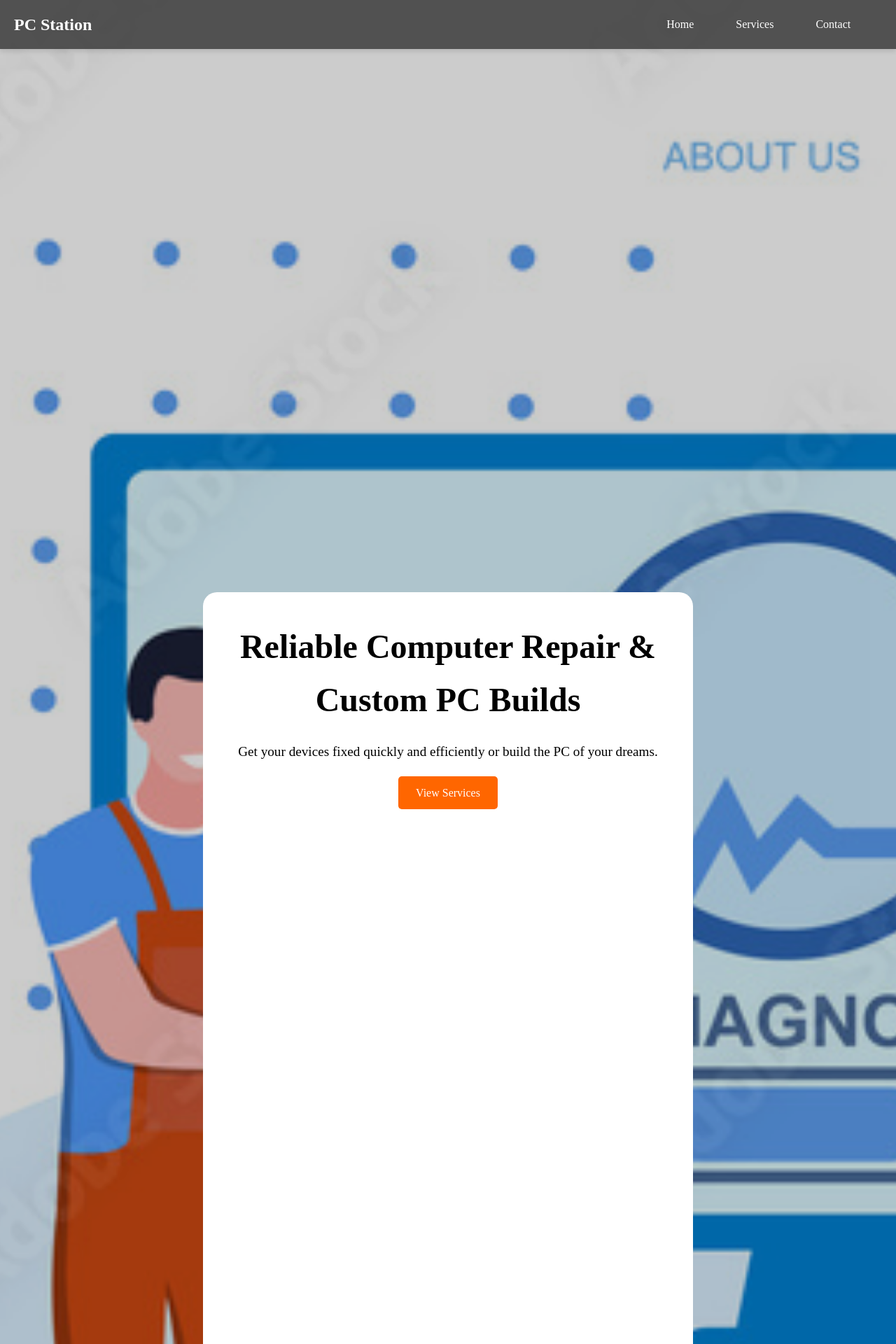
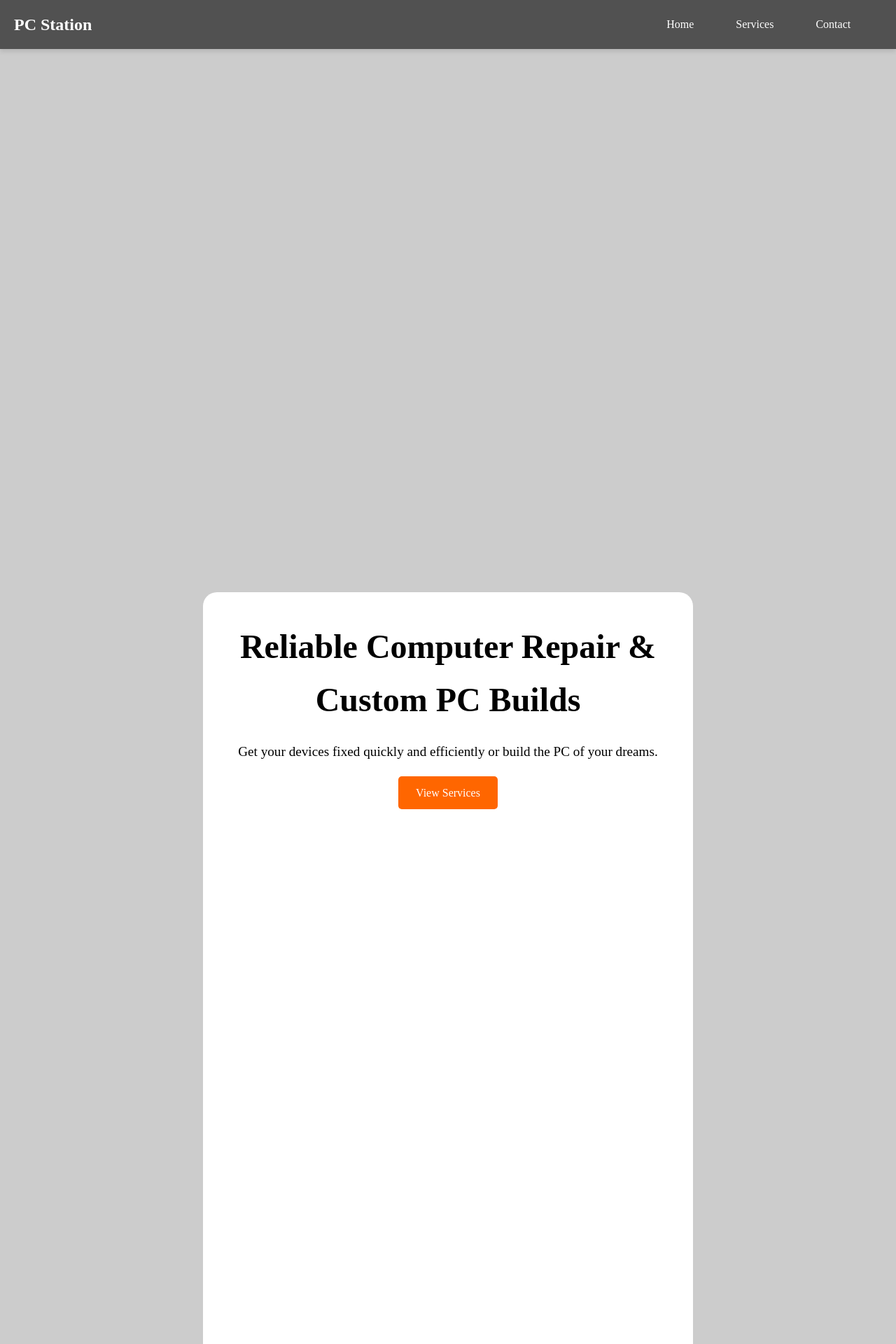
Before and after one commit to PCStationSouthport/PCStation, a Jekyll site: the page built from index.md, in a window 1280 px wide. Shown: the top 1920 px of the page at 70% size. Built offline with Jekyll 4.4.1, drawn with Linux system fonts in a browser that asks for light colours.

Commit message:
Update home.css

```diff
--- a/assets/css/home.css
+++ b/assets/css/home.css
@@ -1,7 +1,7 @@
 /* Hero Section */
 .hero {
    /* background-image: url({{ "/assets/img/hero.jpg" | relative_url }});*/ /* Hero background image */
-	 background-image: url('../img/hero.jpg');  /* Hero background image */
+	background-image: url('{{ site.baseurl }}/assets/img/hero.jpg');  /* Hero background image */
     background-size: cover;
     background-position: center;
     height: 100vh;
```
